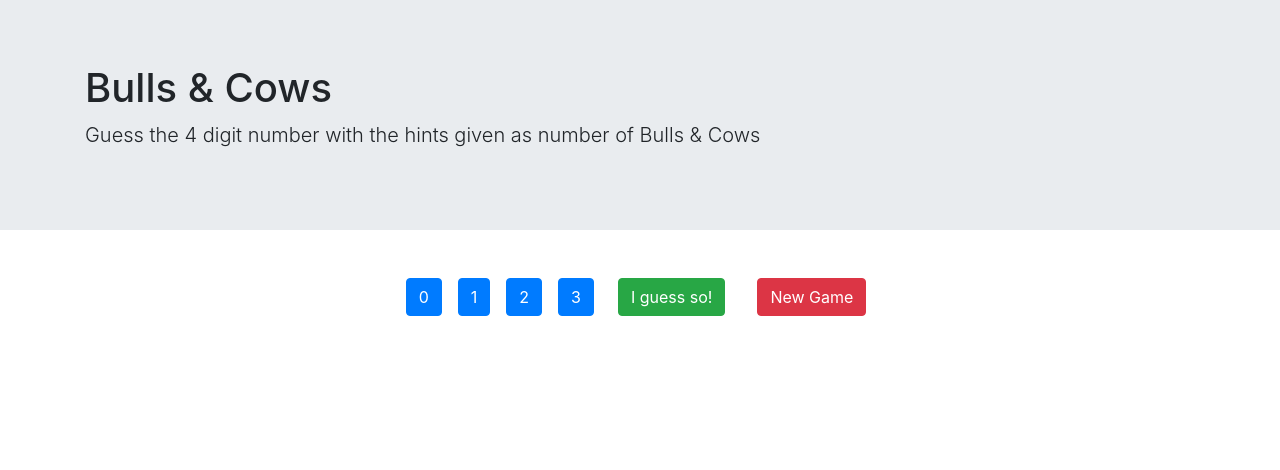
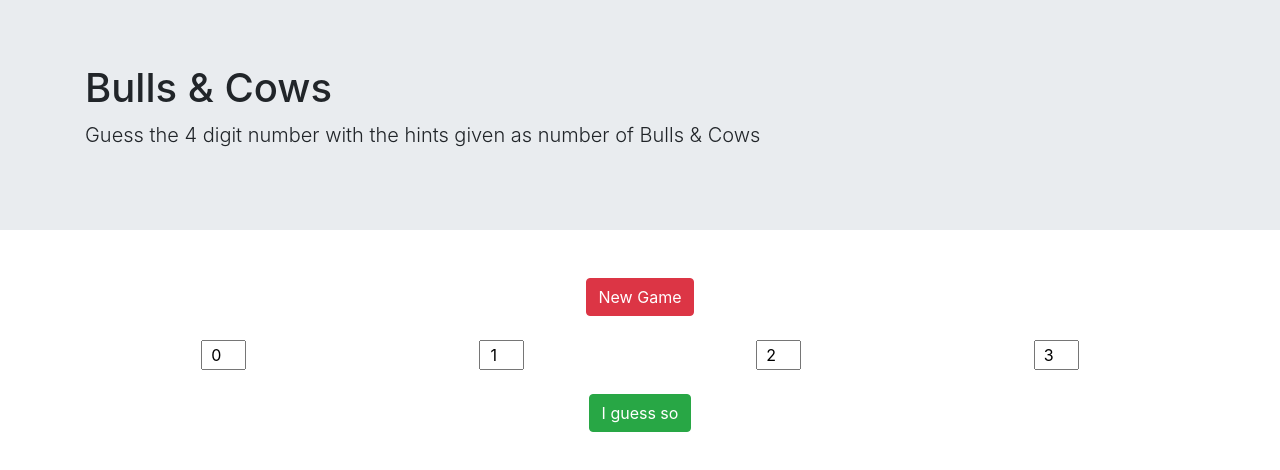
Before and after one commit to vyasbalimidi/games, an Angular app: page / in a window 1280 px wide. Shown: the top 470 px of the page. Built offline with nearby package versions, Linux system fonts and the light colour scheme.

Commit message:
Improved UX

```diff
--- a/src/app/bulls-and-cows/bulls-and-cows.component.css
+++ b/src/app/bulls-and-cows/bulls-and-cows.component.css
@@ -0,0 +1,4 @@
+.bnc-num {
+  width: 45px;
+  text-align: center;
+}
--- a/src/app/bulls-and-cows/bulls-and-cows.component.html
+++ b/src/app/bulls-and-cows/bulls-and-cows.component.html
@@ -1,31 +1,41 @@
-<button type="button" class="btn btn-primary m-2" (click)="increment(0)">{{ guess[0] }}</button>
-<button type="button" class="btn btn-primary m-2" (click)="increment(1)">{{ guess[1] }}</button>
-<button type="button" class="btn btn-primary m-2" (click)="increment(2)">{{ guess[2] }}</button>
-<button type="button" class="btn btn-primary m-2" (click)="increment(3)">{{ guess[3] }}</button>
+<div class="container">
+    <div class="row">
+        <div class="col">
+            <button type="button" class="btn btn-danger m-3" (click)="startNewGame()">New Game</button>
+        </div>
+    </div>
 
-<button type="button" class="btn btn-success m-3" (click)="check()">I guess so!</button>
-<button type="button" class="btn btn-danger m-3" (click)="startNewGame()">New Game</button>
+    <div class="row">
+        <div class="col p-2">
+            <input class="bnc-num" type="number" [(ngModel)]="guess[0]" min="0" pattern="\d*">
+        </div>
+        <div class="col p-2">
+            <input class="bnc-num" type="number" [(ngModel)]="guess[1]" min="0" pattern="\d*">
+        </div>
+        <div class="col p-2">
+            <input class="bnc-num" type="number" [(ngModel)]="guess[2]" min="0" pattern="\d*">
+        </div>
+        <div class="col p-2">
+            <input class="bnc-num" type="number" [(ngModel)]="guess[3]" min="0" pattern="\d*">
+        </div>
+    </div>
+
+    <div class="row">
+        <div class="col">
+            <button type="button" class="btn btn-success m-3" (click)="check()">I guess so</button>
+        </div>
+    </div>
+</div>
 
 <div *ngIf="showDuplicates" class="alert alert-danger" role="alert">
     Duplicates are present
 </div>
 
 <ul *ngFor="let trail of trails" class="list-group">
-    <li class="list-group-item">
-        <div class="btn-group mr-2" role="group">
-            <button type="button" class="btn btn-secondary" disabled>{{ trail.guess[0] }}</button>
-            <button type="button" class="btn btn-secondary" disabled>{{ trail.guess[1] }}</button>
-            <button type="button" class="btn btn-secondary" disabled>{{ trail.guess[2] }}</button>
-            <button type="button" class="btn btn-secondary" disabled>{{ trail.guess[3] }}</button>
-        </div>
-        <div class="btn-group mr-2" role="group" aria-label="Second group">
-            <img class="img-responsive" src="assets/bull.png">
-            <button type="button" class="btn btn-info" disabled>{{ trail.bulls }}</button>
-        </div>
-        <div class="btn-group mr-2" role="group" aria-label="Second group">
-            <img class="img-responsive" src="assets/cow.png">
-            <button type="button" class="btn btn-info" disabled>{{ trail.cows }}</button>
-        </div>
+    <li class="list-group-item mb-2">
+        <p class="mb-0">{{ trail.guess[0] }} {{ trail.guess[1] }} {{ trail.guess[2] }} {{ trail.guess[3] }}</p>
+        <p class="mb-0">Bulls: {{ trail.bulls }} & Cows: {{ trail.cows }}</p>
+
         <div *ngIf="trail.bulls == 4" class="alert alert-success" role="alert">
             Great! You found it
         </div>
--- a/src/app/bulls-and-cows/bulls-and-cows.component.ts
+++ b/src/app/bulls-and-cows/bulls-and-cows.component.ts
@@ -35,10 +35,6 @@ export class BullsAndCowsComponent implements OnInit {
     return nums.slice(0, 4);
   }
 
-  increment(index: number) {
-    this.guess[index] = this.guess[index] == 9 ? 0 : this.guess[index] + 1;
-  }
-
   check() {
     let set = new Set(this.guess);
     this.showDuplicates = set.size != 4;
@@ -65,6 +61,6 @@ export class BullsAndCowsComponent implements OnInit {
     let guessCopy = this.guess.slice(0, this.guess.length);
     let trail = new Trail(guessCopy, bulls, cows);
 
-    this.trails.push(trail);
+    this.trails.unshift(trail);
   }
 }
--- a/src/index.html
+++ b/src/index.html
@@ -1,14 +1,16 @@
 <!doctype html>
 <html lang="en">
+
 <head>
   <meta charset="utf-8">
   <title>Games</title>
   <base href="/">
-
-  <meta name="viewport" content="width=device-width, initial-scale=1">
+  <meta name="viewport" content="width=device-width, initial-scale=1.0, maximum-scale=1.0, user-scalable=0">
   <link rel="icon" type="image/x-icon" href="favicon.ico">
 </head>
+
 <body>
   <app-root></app-root>
 </body>
+
 </html>
--- a/src/styles.css
+++ b/src/styles.css
@@ -1 +1,5 @@
 /* You can add global styles to this file, and also import other style files */
+
+button {
+  touch-action: manipulation;
+}
```
Also changed, not shown: src/app/app.module.ts (+8 -12 lines), src/assets/bull.png (deleted), src/assets/cow.png (deleted).
